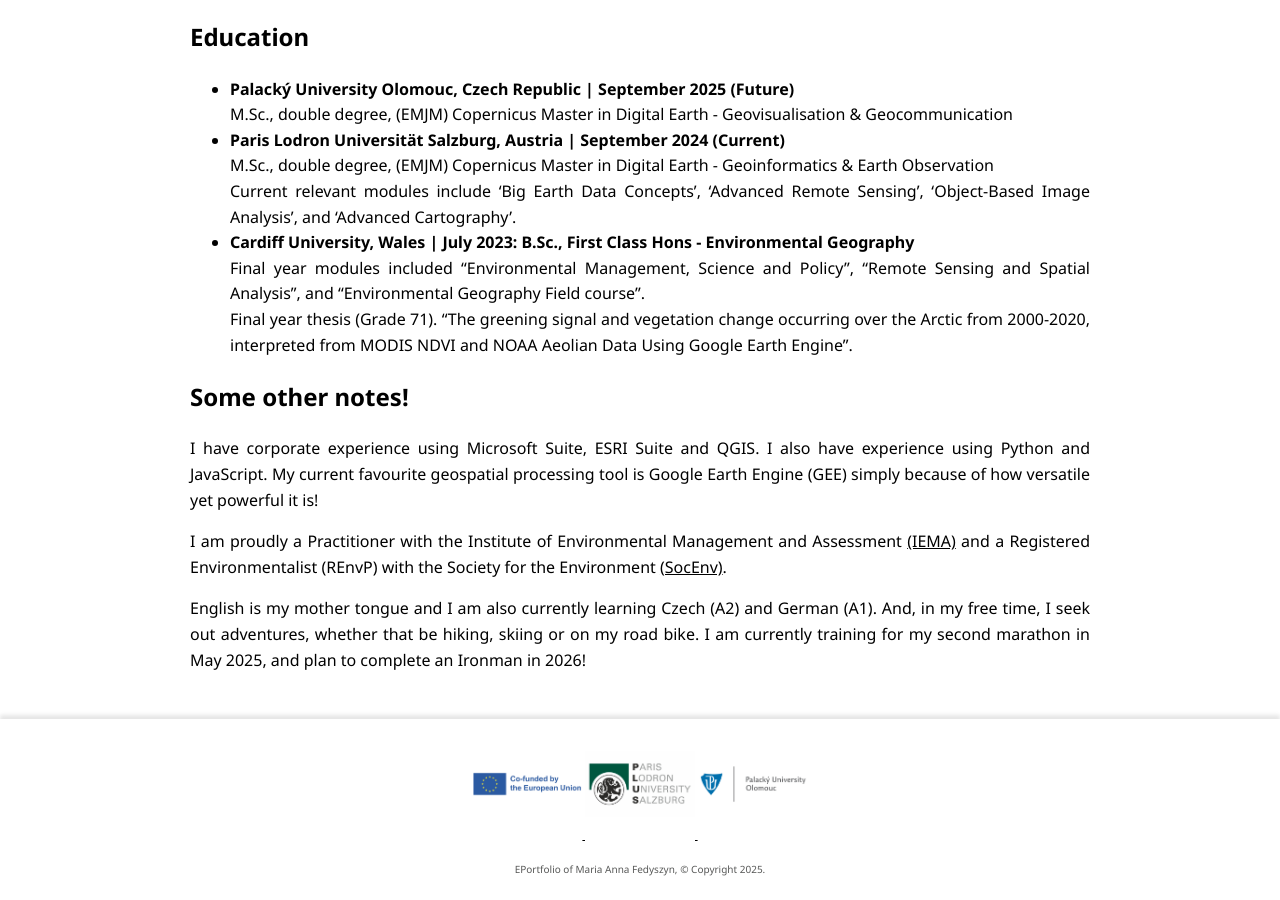
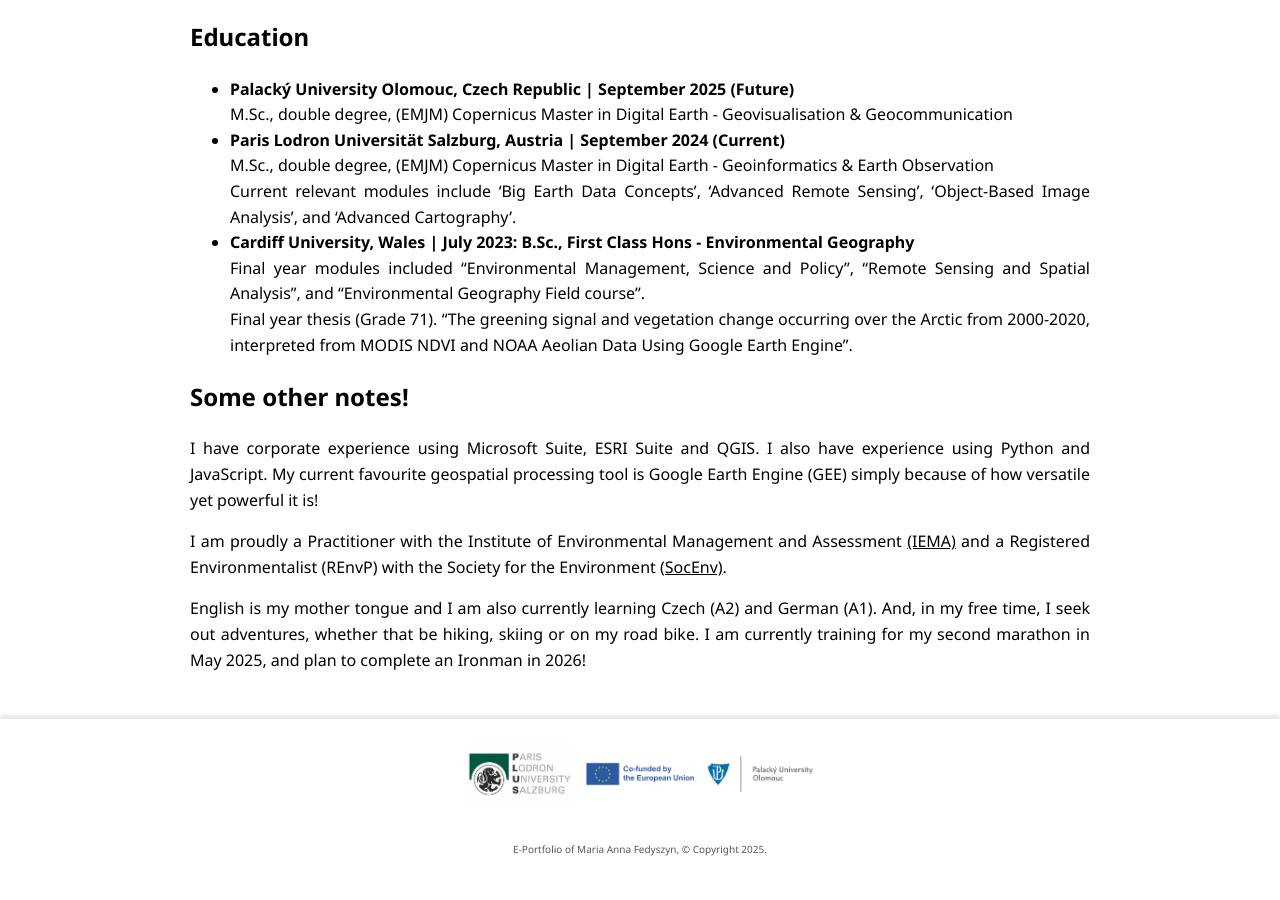
Before and after one commit to maria-anna-gis/maria-anna-gis.github.io, a Jekyll site: the page built from index.md, in a window 1280 px wide and 900 px high, scrolled down 906 px. Built offline with Jekyll 4.4.1, drawn with Linux system fonts in a browser that asks for light colours.

Commit message:
Update default.html

```diff
--- a/_layouts/default.html
+++ b/_layouts/default.html
@@ -40,17 +40,18 @@
 
     <footer>
     <div class="cde_logos">
-    <p><a href="https://master-cde.eu/" target="_blank">
-         <img src="/assets/about/eu_pos.png" alt="Co-funded by the European Union" class="cde-logos" />
-    </a>
     <a href="https://plus.ac.at" target="_blank">
         <img src="/assets/about/plus.png" alt="Paris Lodron University Logo" class="cde-logos" />
+    </a>
+    <a href="https://master-cde.eu/" target="_blank">
+         <img src="/assets/about/eu_pos.png" alt="Co-funded by the European Union" class="cde-logos" />
+
     </a>
     <a href="https://www.upol.cz/en/" target="_blank">
         <img src="/assets/about/upol.png" alt="Palacky University Logo" class="cde-logos" />
     </a>
-</div></p>
-        <p>EPortfolio of Maria Anna Fedyszyn, © Copyright 2025.<br><br></p>
+</div>
+        <p>E-Portfolio of Maria Anna Fedyszyn, © Copyright 2025.<br><br></p>
     </footer>
 
     <!-- Fullscreen Modal -->
```
